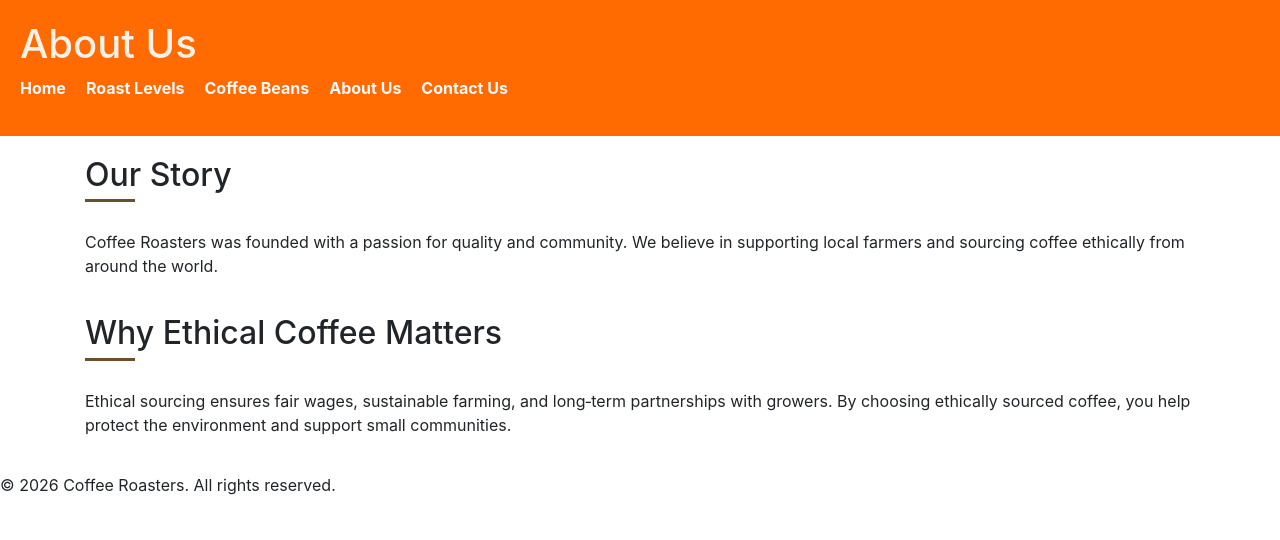
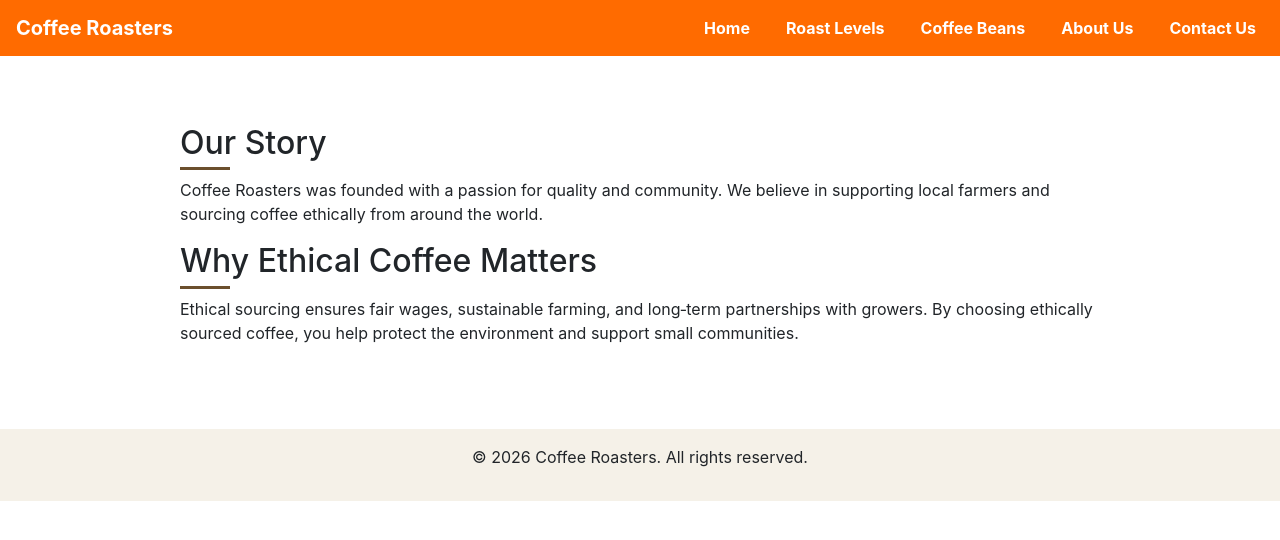
Before and after one commit to MartinEverett23/Adding-Style-With-BootStrap, a plain HTML site: page about.html in a window 1280 px wide. Drawn offline with nearby package versions, Linux system fonts and the light colour scheme.

Commit message:
updates to about file

```diff
--- a/about.html
+++ b/about.html
@@ -4,31 +4,41 @@
 <head>
     <meta charset="UTF-8">
     <title>Coffee Roasters - About Us</title>
+
     <link rel="stylesheet" href="style.css">
 
     <link
       href="https://stackpath.bootstrapcdn.com/bootstrap/4.5.2/css/bootstrap.min.css"
       rel="stylesheet"
     />
+
     <script src="https://stackpath.bootstrapcdn.com/bootstrap/4.5.2/js/bootstrap.min.js"></script>
+</head>
 
-</head>
 <body>
 
-<header>
-    <h1>About Us</h1>
-    <nav>
-        <ul>
-            <li><a href="index.html">Home</a></li>
-            <li><a href="roast.html">Roast Levels</a></li>
-            <li><a href="beans.html">Coffee Beans</a></li>
-            <li><a href="about.html">About Us</a></li>
-            <li><a href="contactus.html">Contact Us</a></li>
+<nav class="navbar navbar-expand-lg navbar-light" style="background-color:#ff6b00;">
+  <a class="navbar-brand text-white" href="#">Coffee Roasters</a>
+
+  <button class="navbar-toggler" type="button" data-toggle="collapse" data-target="#navbarNav">
+    <span class="navbar-toggler-icon"></span>
+  </button>
+
+  <div class="collapse navbar-collapse" id="navbarNav">
+    <ul class="navbar-nav ml-auto">
+      <li class="nav-item"><a class="nav-link text-white" href="index.html">Home</a></li>
+      <li class="nav-item"><a class="nav-link text-white" href="roast.html">Roast Levels</a></li>
+      <li class="nav-item"><a class="nav-link text-white" href="beans.html">Coffee Beans</a></li>
+      <li class="nav-item"><a class="nav-link text-white" href="about.html">About Us</a></li>
+      <li class="nav-item"><a class="nav-link text-white" href="contactus.html">Contact Us</a></li>
     </ul>
+  </div>
 </nav>
-</header>
 
-<div class="container">
+<div class="container mt-5">
+  <div class="row justify-content-center">
+    <div class="col-md-10">
+
       <h2>Our Story</h2>
       <p>
         Coffee Roasters was founded with a passion for quality and community.
@@ -40,9 +50,12 @@
         Ethical sourcing ensures fair wages, sustainable farming, and long‑term partnerships with growers.
         By choosing ethically sourced coffee, you help protect the environment and support small communities.
       </p>
+
+    </div>
+  </div>
 </div>
 
-<footer>
+<footer class="text-center py-3 mt-5" style="background:#f5f1e8;">
   <p>&copy; 2026 Coffee Roasters. All rights reserved.</p>
 </footer>
 
```
Lines whose indentation alone changed are shown as unchanged.
